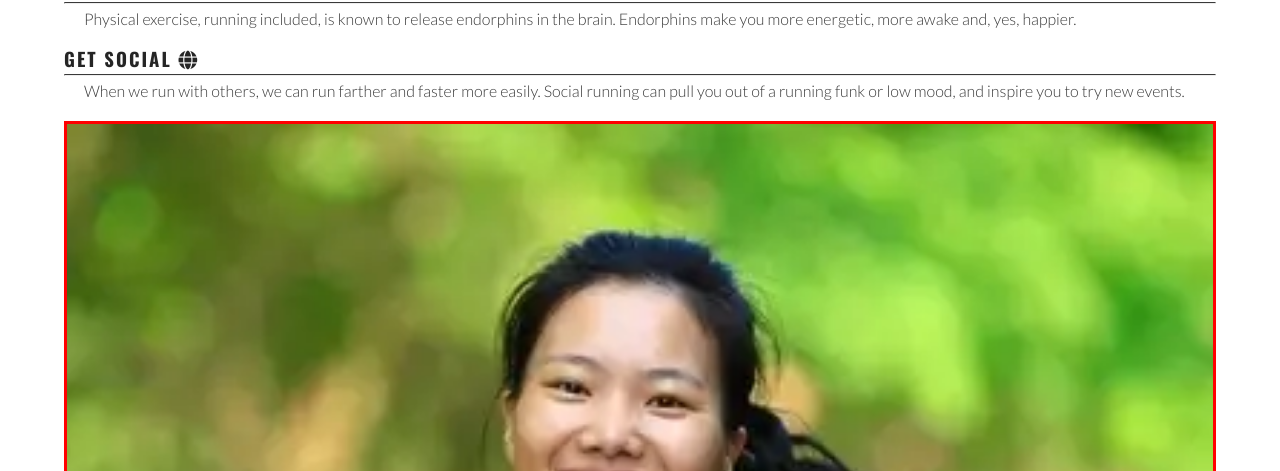
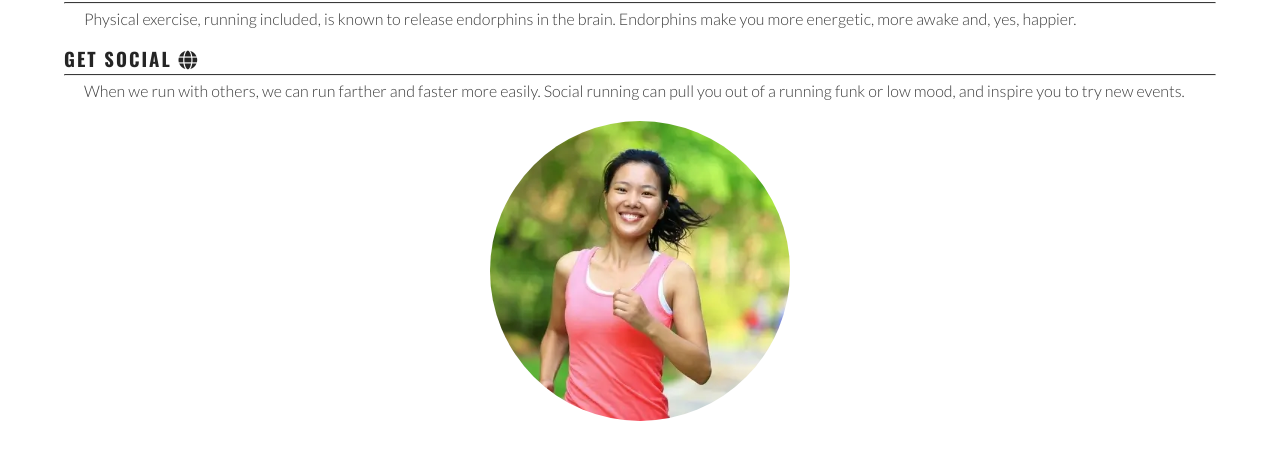
Before and after one commit to Elvisthegreat/Love-Running, a plain HTML site: page index.html in a window 1280 px wide. Shown: the part 925-1396 px from the top of the page. Drawn offline with nearby package versions, Linux system fonts and the light colour scheme.

Commit message:
Add circular image to the reasons section

```diff
--- a/assets/css/style.css
+++ b/assets/css/style.css
@@ -133,7 +133,10 @@ main {
     height: 90vw;
     width: 90vw;
     margin-bottom: 20px;
-    border: 3px solid red;
+    /*Make the square image into a circle*/
+    border-radius: 50%;
+    max-width: 300px;
+    max-height: 300px;
 }
 
 #benefits-image {
```
